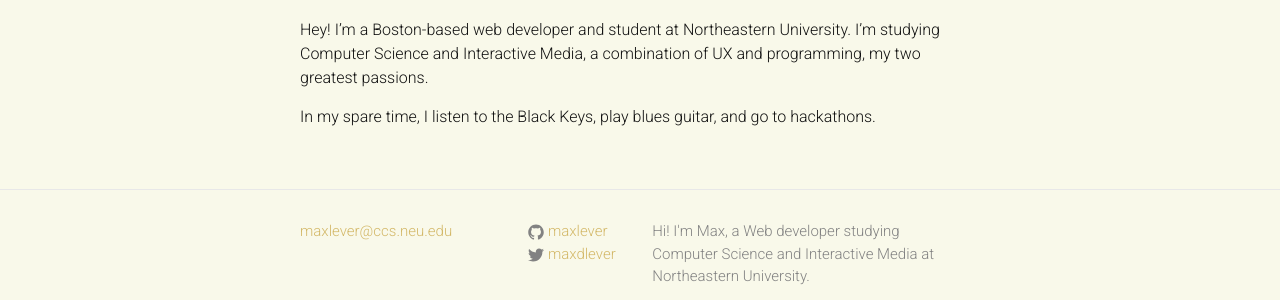
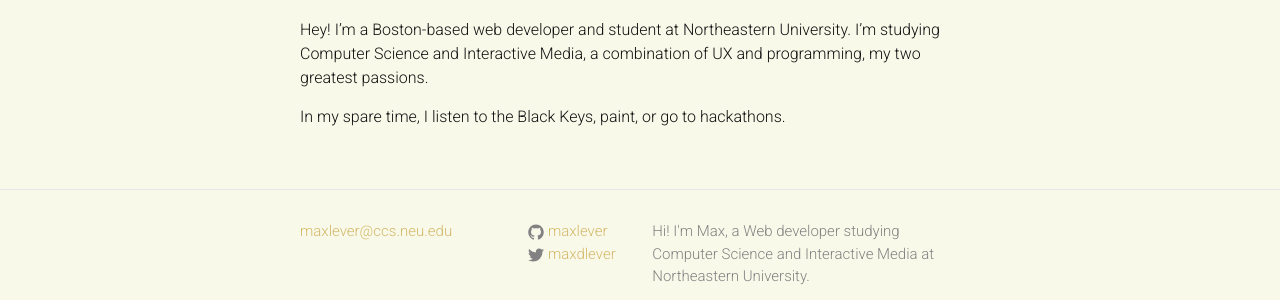
Before and after one commit to maxlever/maxlever.me, a Jekyll site: the page built from about.md, in a window 1280 px wide. Shown: the part 146-446 px from the top of the page. Built offline with Jekyll 4.4.1, drawn with Linux system fonts in a browser that asks for light colours.

Commit message:
update about + climb

```diff
--- a/_posts/2014-09-27-climb.html
+++ b/_posts/2014-09-27-climb.html
@@ -11,8 +11,8 @@ datedisp: November 2013
 <div class="col-sm-6">
   <div  class="video">
             <video controls>
-                      <source src="/images/Climb.mp4" type="video/mp4">
               <source src="/images/Climb.webm" type="video/webm">
+              <source src="/images/Climb.mp4" type="video/mp4">
                     </video>
                   </div></div>
 
--- a/about.md
+++ b/about.md
@@ -6,4 +6,4 @@ permalink: /about/
 
 Hey! I'm a Boston-based web developer and student at Northeastern University. I'm studying Computer Science and Interactive Media, a combination of UX and programming, my two greatest passions.
 
-In my spare time, I listen to the Black Keys, play blues guitar, and go to hackathons.
+In my spare time, I listen to the Black Keys, paint, or go to hackathons.
```
